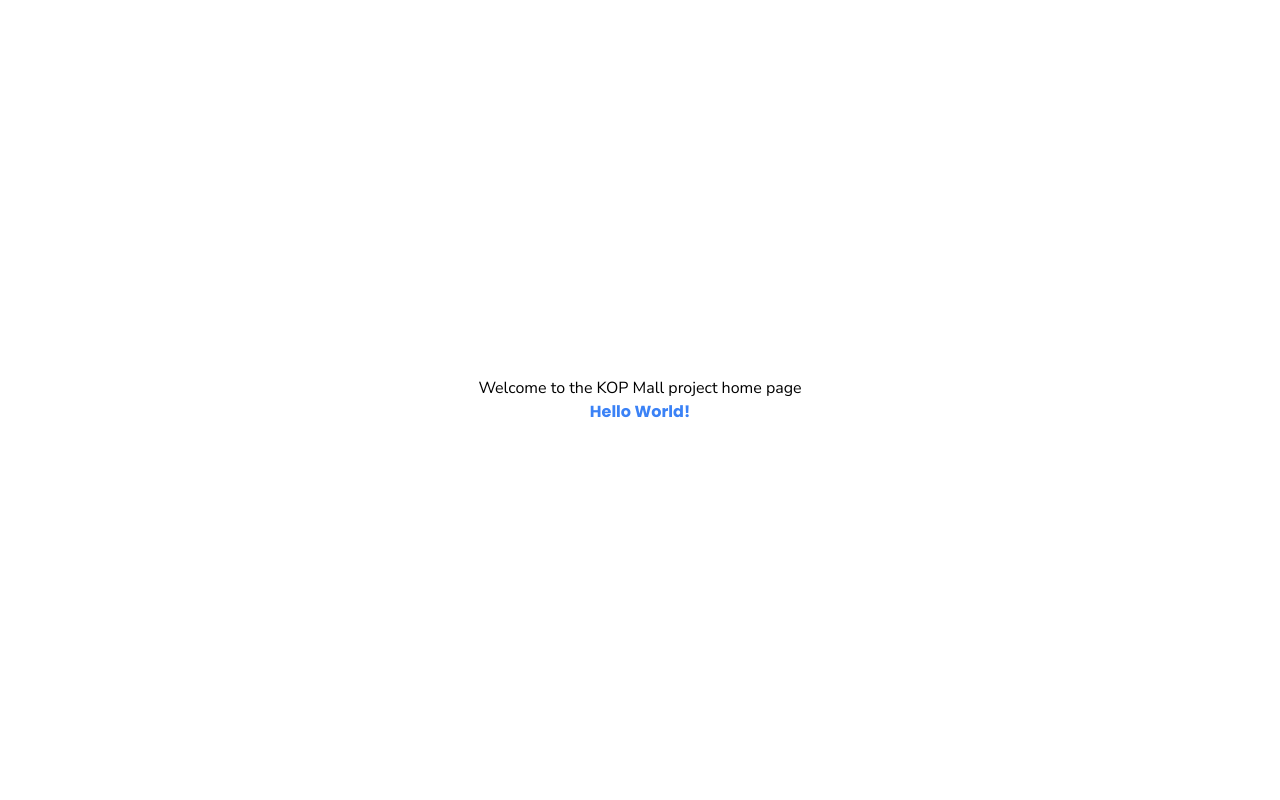
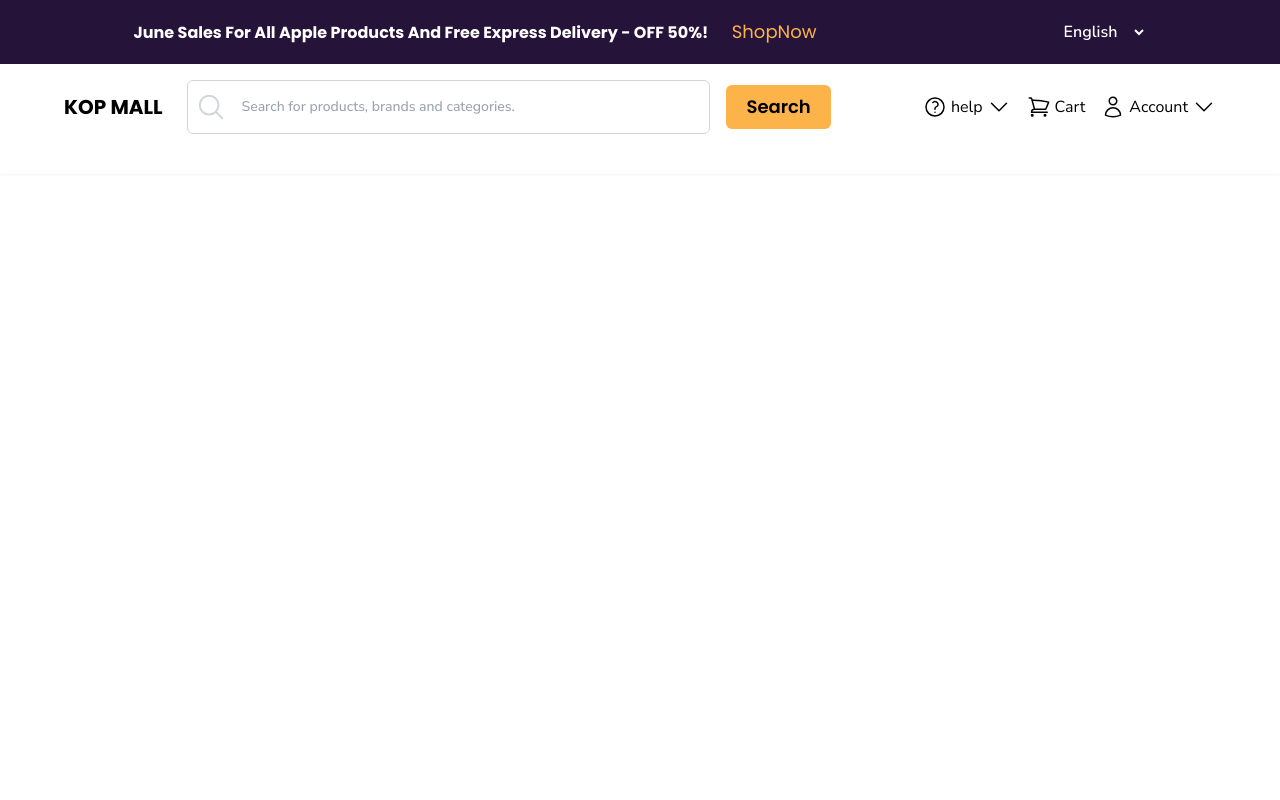
Before and after one commit to kopmallproject/kopmallfront, a Next.js app: page / in a window 1280 px wide. Shown: the top 800 px of the page. Built offline with nearby package versions, Linux system fonts and the light colour scheme.

Commit message:
refactor: build the global project layout

```diff
--- a/app/(routes)/(home)/page.tsx
+++ b/app/(routes)/(home)/page.tsx
@@ -1,13 +1,16 @@
 import React from 'react';
+import MainAppLayout from '@/app/global-components/layout/MainAppLayout';
 
 function Home() {
   return (
-    <main className="flex items-center justify-center flex-col min-h-screen">
-      <div className="nunito_sans">
-        Welcome to the KOP Mall project home page
-      </div>
-      <div className="poppins font-bold text-blue-500">Hello World!</div>
-    </main>
+    <MainAppLayout>
+      <main className=" min-h-screen">
+        {/* <div className="nunito_sans">
+          Welcome to the KOP Mall project home page
+        </div>
+        <div className="poppins font-bold text-blue-500">Hello World!</div> */}
+      </main>
+    </MainAppLayout>
   );
 }
 
```
